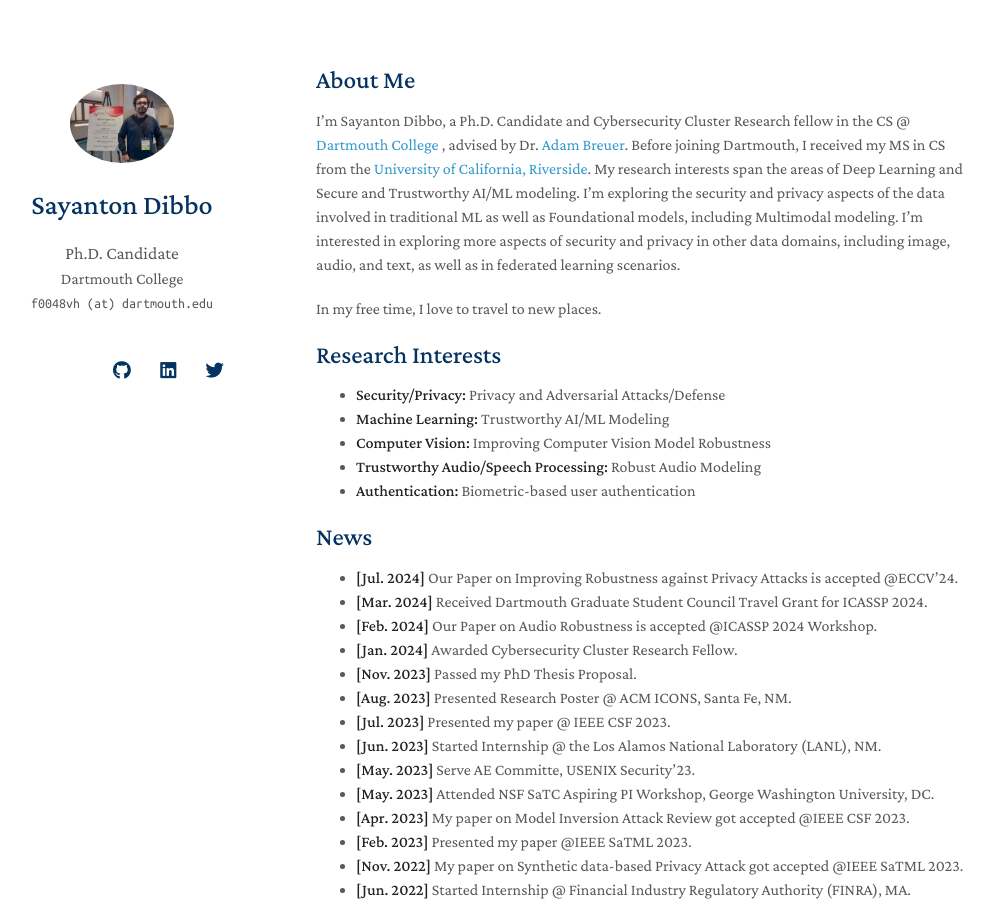
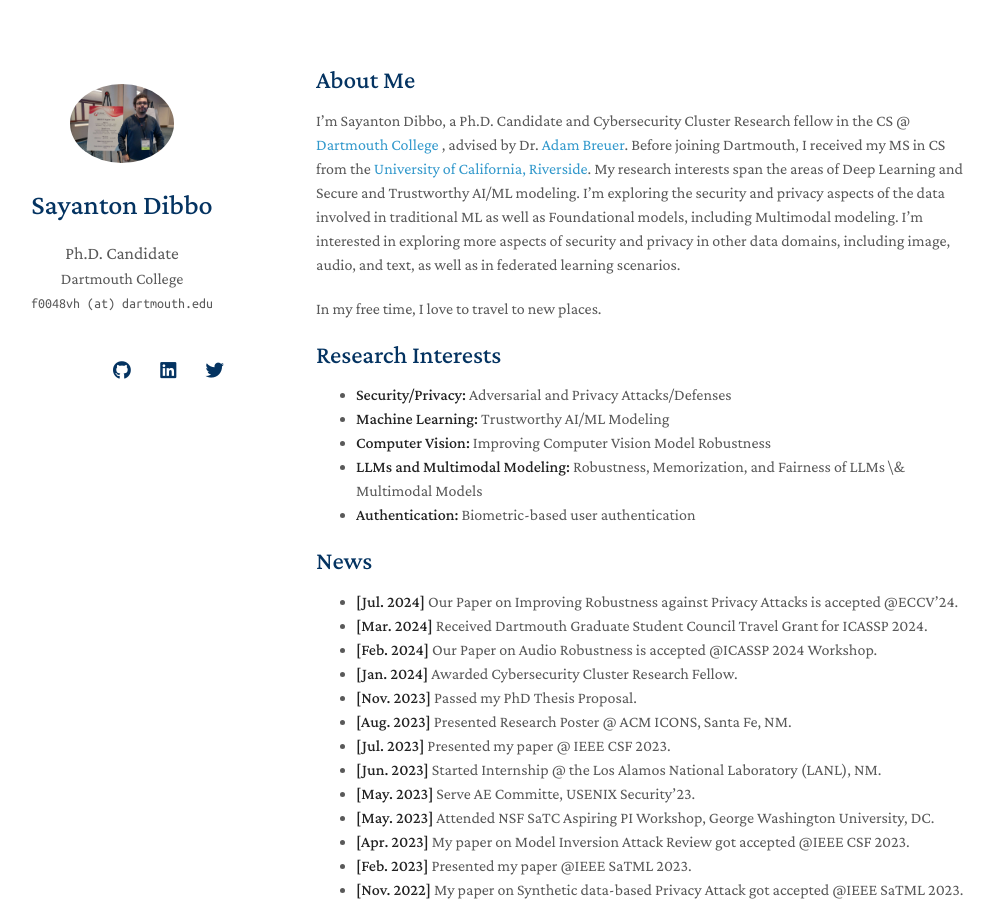
Before and after one commit to SayantonDibbo/SayantonDibbo.github.io, a Jekyll site: the page built from index.md, in a window 1280 px wide and 900 px high. Shown: the whole window, without its empty margins (154-1148 px from the left). Built offline with Jekyll 4.4.1, drawn with Linux system fonts in a browser that asks for light colours; nearby versions of some CDN libraries; a style sheet for code colours, icons or effects is not loaded; our own code applies the rules of GitHub Pages for plain Markdown files.

Commit message:
Update index.md

```diff
--- a/index.md
+++ b/index.md
@@ -12,10 +12,10 @@
 
 ## Research Interests
 
-- **Security/Privacy:** Privacy and Adversarial Attacks/Defense
+- **Security/Privacy:** Adversarial and Privacy Attacks/Defenses
 - **Machine Learning:** Trustworthy AI/ML Modeling
 - **Computer Vision:** Improving Computer Vision Model Robustness
-- **Trustworthy Audio/Speech Processing:** Robust Audio Modeling
+- **LLMs and Multimodal Modeling:** Robustness, Memorization, and Fairness of LLMs \& Multimodal Models
 - **Authentication:** Biometric-based user authentication
 
 
```
